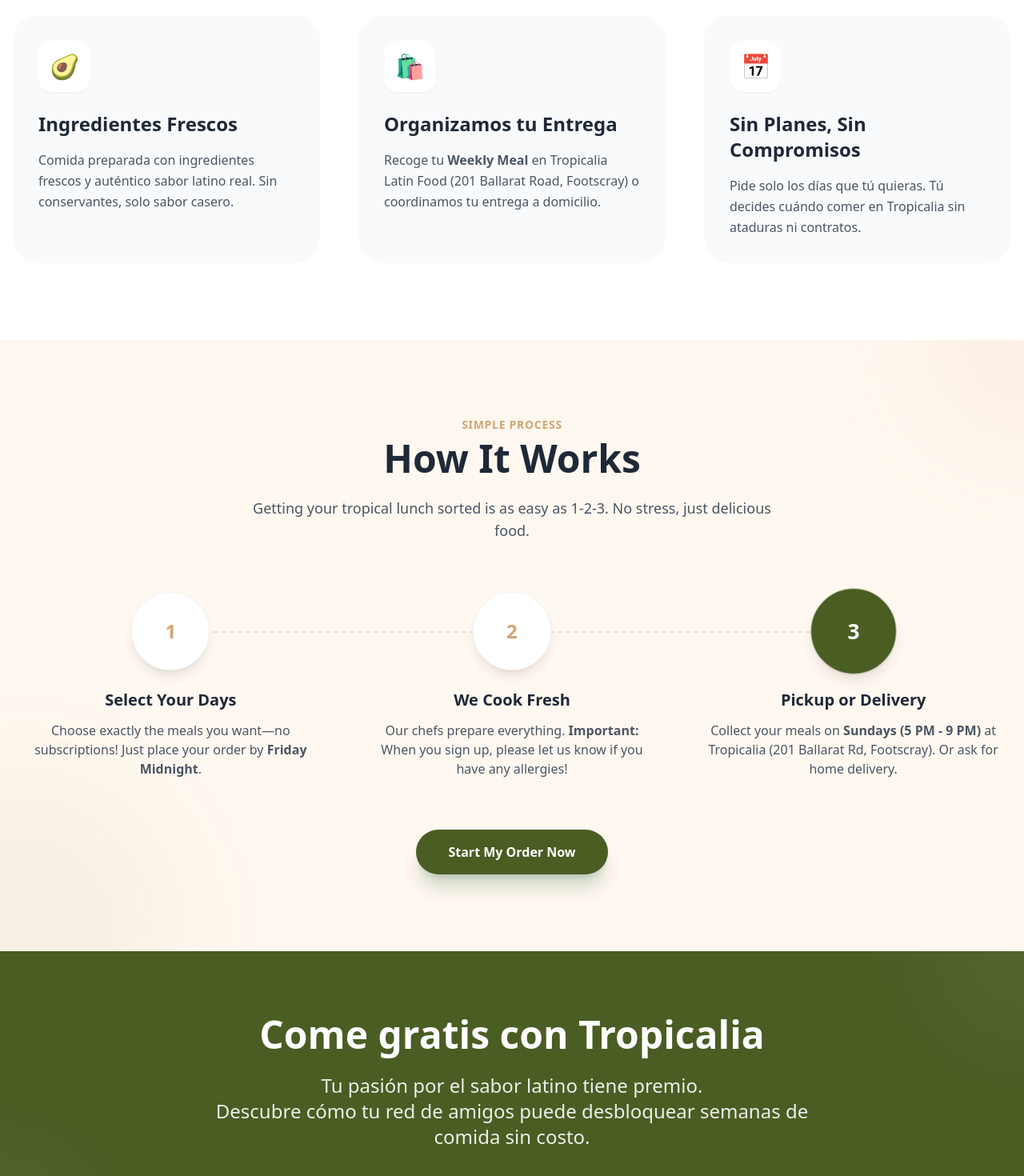
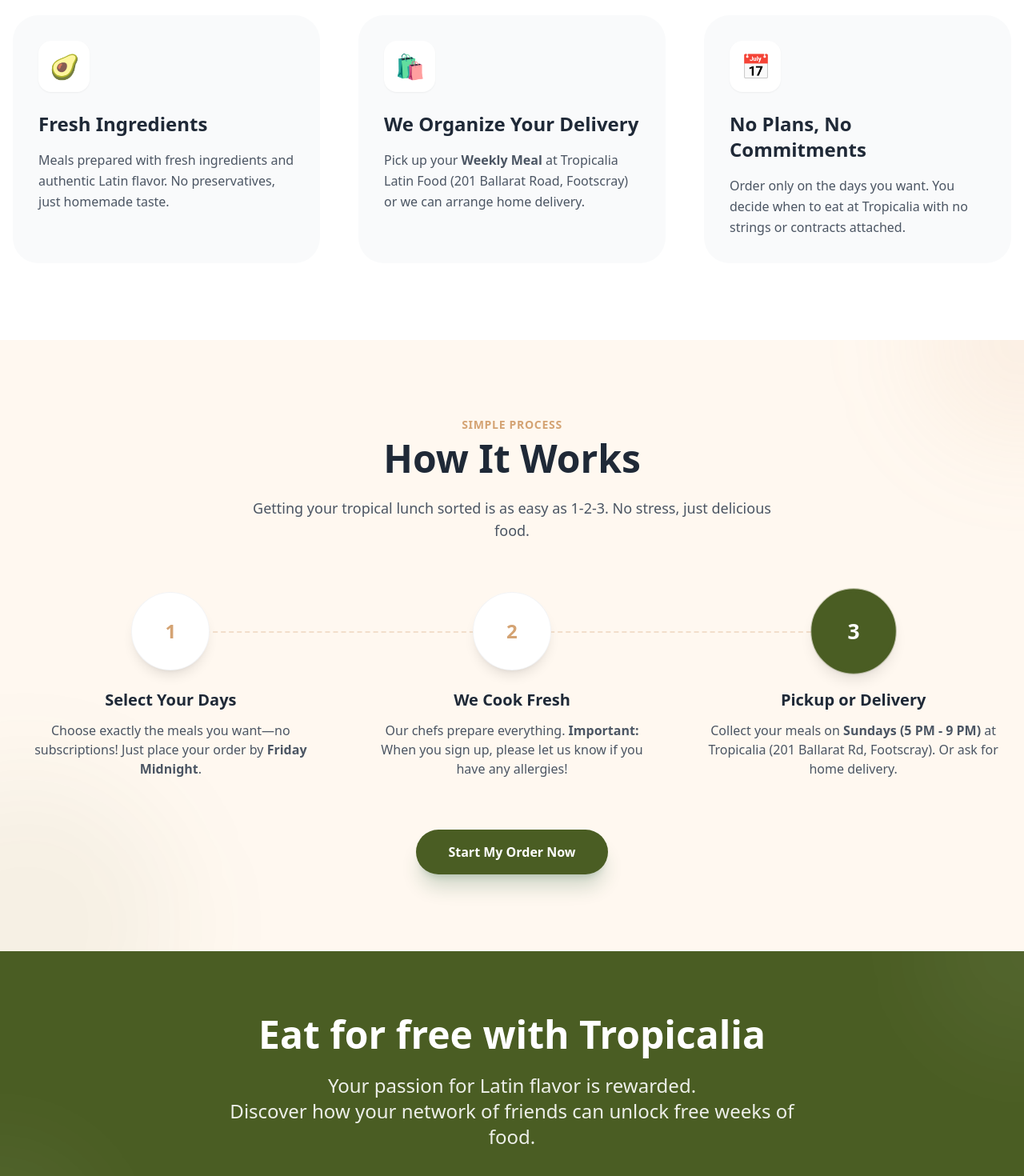
Before and after one commit to tropicaliahomeau/tropicalia-home, a Next.js app: page / in a window 1280 px wide. Shown: the part 1140-2610 px from the top of the page at 80% size. Built offline with nearby package versions, Linux system fonts and the light colour scheme.

Commit message:
fix(3 issues): translations, kitchen orders, admin orders

```diff
--- a/src/app/(public)/about/page.tsx
+++ b/src/app/(public)/about/page.tsx
@@ -11,7 +11,7 @@
                     <div className="w-20 h-1.5 bg-[#4A5D23] mx-auto mb-10 rounded-full"></div>
 
                     <p className="text-xl md:text-2xl text-gray-700 leading-relaxed font-medium italic">
-                        "Somos una pareja de colombianos enamorados de la cocina y de los sabores de casa; llevamos a tu mesa comida casera, auténtica y llena de sabor, hecha con amor para seguir enamorando el paladar de nuestra comunidad."
+                        "We are a Colombian couple in love with cooking and homemade flavors; we bring authentic, flavorful, homemade food to your table, made with love to continue delighting the taste buds of our community."
                     </p>
 
                     <div className="mt-16 grid grid-cols-1 md:grid-cols-2 gap-8 text-left">
--- a/src/app/(public)/page.tsx
+++ b/src/app/(public)/page.tsx
@@ -54,9 +54,9 @@
               <div className="w-16 h-16 bg-white rounded-2xl flex items-center justify-center text-3xl mb-6 shadow-sm group-hover:scale-110 transition-transform">
                 🥑
               </div>
-              <h3 className="text-2xl font-bold text-gray-800 mb-4 group-hover:text-white">Ingredientes Frescos</h3>
+              <h3 className="text-2xl font-bold text-gray-800 mb-4 group-hover:text-white">Fresh Ingredients</h3>
               <p className="text-gray-600 leading-relaxed group-hover:text-green-50">
-                Comida preparada con ingredientes frescos y auténtico sabor latino real. Sin conservantes, solo sabor casero.
+                Meals prepared with fresh ingredients and authentic Latin flavor. No preservatives, just homemade taste.
               </p>
             </div>
 
@@ -65,9 +65,9 @@
               <div className="w-16 h-16 bg-white rounded-2xl flex items-center justify-center text-3xl mb-6 shadow-sm group-hover:scale-110 transition-transform">
                 🛍️
               </div>
-              <h3 className="text-2xl font-bold text-gray-800 mb-4 group-hover:text-white">Organizamos tu Entrega</h3>
+              <h3 className="text-2xl font-bold text-gray-800 mb-4 group-hover:text-white">We Organize Your Delivery</h3>
               <p className="text-gray-600 leading-relaxed group-hover:text-green-50">
-                Recoge tu <b>Weekly Meal</b> en Tropicalia Latin Food (201 Ballarat Road, Footscray) o coordinamos tu entrega a domicilio.
+                Pick up your <b>Weekly Meal</b> at Tropicalia Latin Food (201 Ballarat Road, Footscray) or we can arrange home delivery.
               </p>
             </div>
 
@@ -76,9 +76,9 @@
               <div className="w-16 h-16 bg-white rounded-2xl flex items-center justify-center text-3xl mb-6 shadow-sm group-hover:scale-110 transition-transform">
                 📅
               </div>
-              <h3 className="text-2xl font-bold text-gray-800 mb-4 group-hover:text-white">Sin Planes, Sin Compromisos</h3>
+              <h3 className="text-2xl font-bold text-gray-800 mb-4 group-hover:text-white">No Plans, No Commitments</h3>
               <p className="text-gray-600 leading-relaxed group-hover:text-green-50">
-                Pide solo los días que tú quieras. Tú decides cuándo comer en Tropicalia sin ataduras ni contratos.
+                Order only on the days you want. You decide when to eat at Tropicalia with no strings or contracts attached.
               </p>
             </div>
           </div>
@@ -152,10 +152,10 @@
         <div className="absolute bottom-0 left-0 w-64 h-64 bg-white/5 rounded-full -ml-32 -mb-32 blur-3xl"></div>
 
         <div className="container mx-auto px-4 text-center relative z-10">
-          <h2 className="text-4xl md:text-5xl font-bold mb-6">Come gratis con Tropicalia</h2>
+          <h2 className="text-4xl md:text-5xl font-bold mb-6">Eat for free with Tropicalia</h2>
           <p className="text-xl md:text-2xl mb-10 max-w-3xl mx-auto text-white/90">
-            Tu pasión por el sabor latino tiene premio. <br className="hidden md:block" />
-            Descubre cómo tu red de amigos puede desbloquear semanas de comida sin costo.
+            Your passion for Latin flavor is rewarded. <br className="hidden md:block" />
+            Discover how your network of friends can unlock free weeks of food.
           </p>
         </div>
       </section>
--- a/src/app/(public)/register/page.tsx
+++ b/src/app/(public)/register/page.tsx
@@ -32,12 +32,12 @@
         }
 
         if (hasAllergies && !allergyDetails.trim()) {
-            alert("Por favor describe tus alergias (máximo 5 palabras).");
+            alert("Please describe your allergies (max 5 words).");
             return;
         }
 
         if (hasAllergies && allergyDetails.trim().split(/\s+/).length > 5) {
-            alert("La descripción de alergias debe tener máximo 5 palabras.");
+            alert("Allergy description must be max 5 words.");
             return;
         }
 
--- a/src/app/admin/dashboard/page.tsx
+++ b/src/app/admin/dashboard/page.tsx
@@ -99,7 +99,7 @@
 
             const inactive = users.filter((u: any) => u.role === 'CUSTOMER' && !activeUserIds.has(u.id) && !activeUserIds.has(u.name));
 
-            const csvContent = "data:text/csv;charset=utf-8,Nombre,Email,Telefono,Alergias\n"
+            const csvContent = "data:text/csv;charset=utf-8,Name,Email,Phone,Allergies\n"
                 + inactive.map((u: any) => `${u.name},${u.email},${u.phone || 'N/A'},${u.allergies || 'Ninguna'}`).join("\n");
 
             const link = document.createElement("a");
@@ -181,12 +181,12 @@
                             <div className="text-[10px] bg-green-50 text-green-600 px-2 py-0.5 rounded-full w-fit font-bold">ACTIVO</div>
                         </div>
                         <div className="bg-white p-5 rounded-[2rem] border border-gray-100 shadow-sm flex flex-col justify-between h-36 border-b-4 border-b-orange-400">
-                            <span className="text-[10px] font-black uppercase text-gray-400 tracking-widest">Pendientes</span>
+                            <span className="text-[10px] font-black uppercase text-gray-400 tracking-widest">Pending</span>
                             <div className="text-4xl font-black text-orange-500">{realKpis.pendingOrders}</div>
-                            <div className="text-[10px] bg-orange-50 text-orange-600 px-2 py-0.5 rounded-full w-fit font-bold">COCINA</div>
+                            <div className="text-[10px] bg-orange-50 text-orange-600 px-2 py-0.5 rounded-full w-fit font-bold">KITCHEN</div>
                         </div>
                         <div className="bg-white p-5 rounded-[2rem] border border-gray-100 shadow-sm flex flex-col justify-between h-36 border-b-4 border-b-red-400">
-                            <span className="text-[10px] font-black uppercase text-gray-400 tracking-widest">Alergias</span>
+                            <span className="text-[10px] font-black uppercase text-gray-400 tracking-widest">Allergies</span>
                             <div className="text-4xl font-black text-red-500">{realKpis.allergicCustomers}</div>
                             <div className="text-[10px] bg-red-50 text-red-600 px-2 py-0.5 rounded-full w-fit font-bold">CRÍTICO</div>
                         </div>
--- a/src/app/admin/orders/page.tsx
+++ b/src/app/admin/orders/page.tsx
@@ -14,24 +14,7 @@
             try {
                 const { data, error } = await supabase
                     .from('orders')
-                    .select(`
-                        id,
-                        created_at,
-                        nombre_cliente,
-                        email_cliente,
-                        telefono,
-                        total,
-                        estado,
-                        metodo_pago,
-                        order_items (
-                            id,
-                            nombre,
-                            tipo,
-                            cantidad,
-                            precio_unitario,
-                            notas
-                        )
-                    `)
+                    .select('*, order_items(*)')
                     .order('created_at', { ascending: false });
 
                 if (!error && data) {
--- a/src/app/kitchen/page.tsx
+++ b/src/app/kitchen/page.tsx
@@ -80,24 +80,7 @@
                 // Fetch orders and their nested order_items
                 const { data: ordersData, error } = await supabase
                     .from('orders')
-                    .select(`
-                        id,
-                        created_at,
-                        nombre_cliente,
-                        email_cliente,
-                        telefono,
-                        total,
-                        estado,
-                        metodo_pago,
-                        order_items (
-                            id,
-                            nombre,
-                            tipo,
-                            cantidad,
-                            precio_unitario,
-                            notas
-                        )
-                    `)
+                    .select('*, order_items(*)')
                     .in('estado', ['pagado', 'preparando', 'entregado'])
                     .order('created_at', { ascending: false });
 
@@ -298,7 +281,7 @@
                                                 ? 'bg-red-50 text-red-600 border-red-200 animate-pulse ring-4 ring-red-50'
                                                 : 'bg-gray-50 text-gray-300 border-gray-100'
                                                 }`}>
-                                                {hasAllergies ? allergies : 'Sin Alergias'}
+                                                {hasAllergies ? allergies : 'No Allergies'}
                                             </div>
                                         </div>
                                     </div>
```
